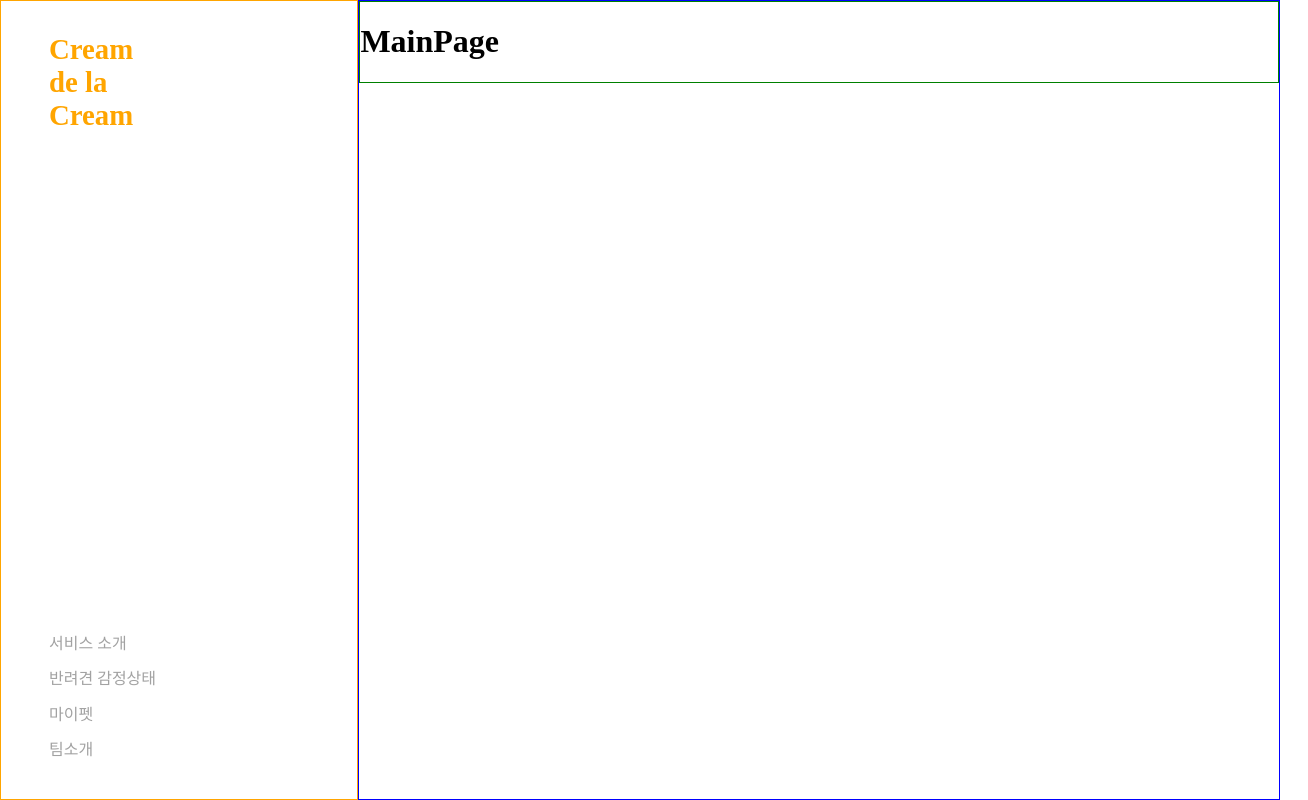
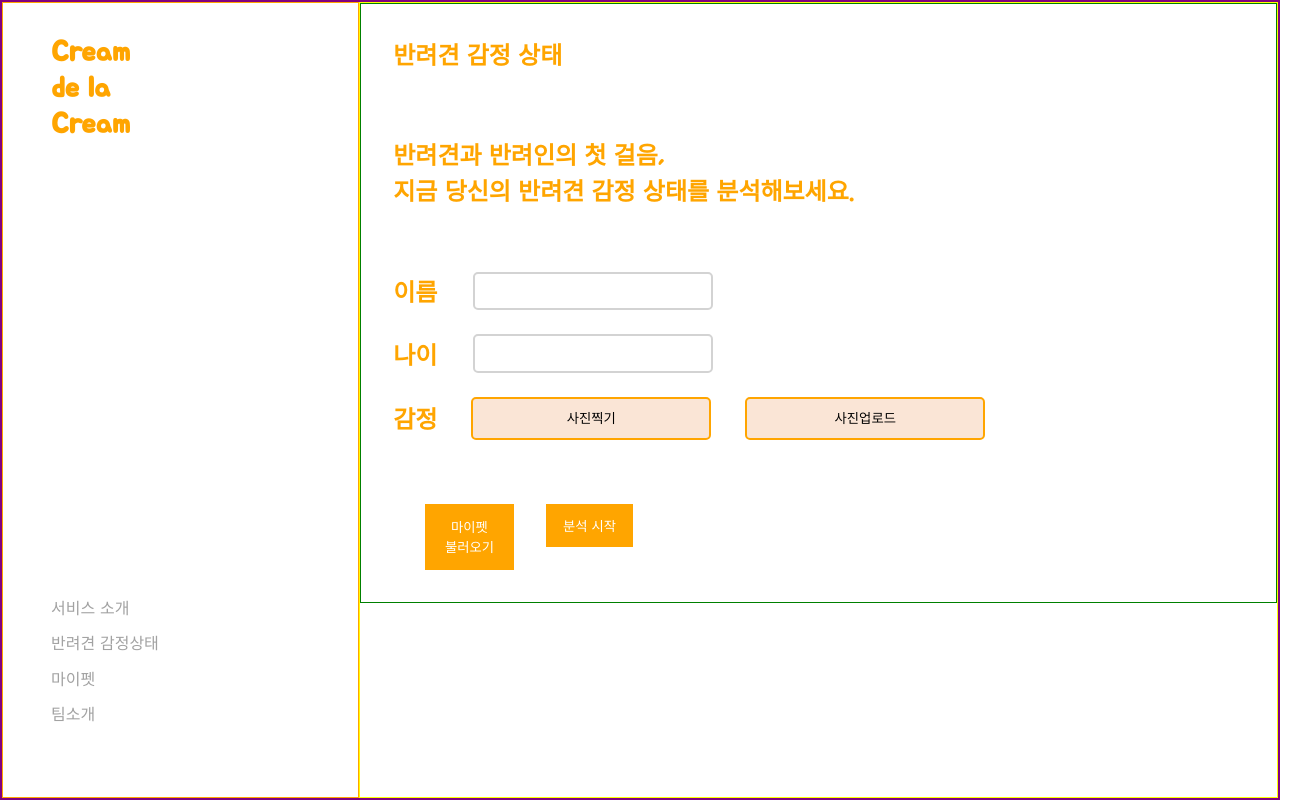
Before and after one commit to CreamDeLaCream/creme-client, a React (Create React App) app: page /main in a window 1280 px wide. Shown: the whole page, 1308 px wide, since content can reach past the window. Built offline with nearby package versions, Linux system fonts and the light colour scheme.

Commit message:
[#5] feat: 메인 페이지 레이아웃 기초 작업 및 Template 컴포넌트 작성

```diff
--- a/src/App.js
+++ b/src/App.js
@@ -16,20 +16,23 @@ import {
   MyPetPage,
   TeamPage,
 } from './pages';
-import { Navbar } from './common/components';
+import { Navbar, Template } from './common/components';
 
-const Center = styled.div`
-  height: 100vh;
-  display: flex;
-  flex-direction: row;
-`;
+// const Center = styled.div`
+//   height: 100vh;
+//   display: flex;
+//   flex-direction: row;
+//   border: 2px solid purple;
+//   max-width: 1440px;
+// `;
 
 function App() {
   return (
     <React.Fragment>
       <ConnectedRouter history={history}>
         <GlobalStyle />
-        <Center>
+        {/* <Center> */}
+        <Template>
           <Navbar />
           <Switch>
             <Route exact path="/" component={IntroPage} />
@@ -39,7 +42,8 @@ function App() {
             <Route exact path="/mypet" component={MyPetPage} />
             <Route exact path="/team" component={TeamPage} />
           </Switch>
-        </Center>
+        </Template>
+        {/* </Center> */}
       </ConnectedRouter>
     </React.Fragment>
   );
--- a/src/common/components/Navbar.js
+++ b/src/common/components/Navbar.js
@@ -52,14 +52,12 @@ const Side = styled.nav`
   ${({ theme }) => theme.device.mobile} {
     min-width: 13rem;
   }
-  /* border-right: 1px solid #e0e0e0; */
 `;
 
 const Logobox = styled.div`
   display: flex;
   margin: 2rem 0 0 3rem;
   cursor: pointer;
-  /* margin-left: 3rem; */
 `;
 
 const LinkWrapper = styled.div`
@@ -71,7 +69,7 @@ const LinkWrapper = styled.div`
 const Menu = styled.div`
   display: flex;
   flex-direction: column;
-  margin: 0 0 2rem 3rem;
+  margin: 0 0 4rem 3rem;
 `;
 
 export default Navbar;
--- a/src/common/components/Template.js
+++ b/src/common/components/Template.js
@@ -1,9 +1,26 @@
-import React from 'react'
+import React from 'react';
+import styled from 'styled-components';
 
-const Template = () => {
+const Template = ({ children }) => {
   return (
-    <div>Template</div>
-  )
-}
+    <Container>
+      <MainForm>{children}</MainForm>
+    </Container>
+  );
+};
 
-export default Template
+const Container = styled.div`
+  display: flex;
+  justify-content: center;
+`;
+
+const MainForm = styled.main`
+  width: 100%;
+  height: 100vh;
+  display: flex;
+  position: relative;
+  max-width: 1440px;
+  border: 2px solid purple;
+`;
+
+export default Template;
--- a/src/common/styles/GlobalStyle.js
+++ b/src/common/styles/GlobalStyle.js
@@ -3,13 +3,15 @@ import { createGlobalStyle } from 'styled-components';
 const GlobalStyle = createGlobalStyle`
     :root{
         --main: orange;
+        --lightorange: #fae5d6;
         --white: #ffffff;
         --gray: #a2a2a2;
+        --lightgray: lightgray;
     }
 
-    /* @import url('https://fonts.googleapis.com/css2?family=Jua&display=swap'); */
+    @import url('https://fonts.googleapis.com/css2?family=Jua&display=swap');
   * {
-        /* font-family: 'Jua', sans-serif; */
+        font-family: 'Jua', sans-serif;
         box-sizing: border-box;
     }
 
--- a/src/common/styles/textStyle.js
+++ b/src/common/styles/textStyle.js
@@ -11,12 +11,13 @@ export const logo_2 = css`
 `;
 
 export const head_1 = css`
-  font-size: 1.8rem;
+  font-size: 1.5rem;
   font-weight: 600;
 `;
 
 export const head_2 = css`
-  font-size: 1.3rem;
+  font-size: 1.5rem;
+  font-weight: 600;
 `;
 
 export const head_3 = css`
@@ -33,6 +34,10 @@ export const sub_2 = css`
   font-size: 1.2rem;
 `;
 
+export const input_1 = css`
+  font-size: 0.9rem;
+  /* line-height: 1rem; */
+`;
 export const body_1 = css`
   font-size: 0.9rem;
   /* line-height: 1rem; */
--- a/src/common/styles/theme.js
+++ b/src/common/styles/theme.js
@@ -1,6 +1,9 @@
 const colors = {
   main: 'orange',
+  lightorange: '#fae5d6',
   white: '#ffffff',
+  gray: '#a2a2a2',
+  lightgray: 'lightgray',
 };
 
 const device = {
--- a/src/pages/Main/Container.js
+++ b/src/pages/Main/Container.js
@@ -11,12 +11,13 @@ const Container = ({ children }) => {
 
 const Wrapper = styled.div`
   width: 72%;
-  border: 1px solid blue;
+  border: 1px solid yellow;
 `;
 
-const Form = styled.main`
+const Form = styled.section`
+  position: relative;
   display: flex;
-  position: relative;
+  flex-direction: column;
   justify-content: flex-start;
   border: 1px solid green;
 `;
--- a/src/pages/Main/MainPage.js
+++ b/src/pages/Main/MainPage.js
@@ -3,13 +3,138 @@ import styled from 'styled-components';
 
 // components
 import Container from './Container';
+import { Text, Grid, Button } from '../../common/components';
 
 const MainPage = () => {
   return (
     <Container>
-      <h1>MainPage</h1>
+      <Grid margin="2rem">
+        <Text type="head_1" color="main">
+          반려견 감정 상태
+        </Text>
+      </Grid>
+
+      <Grid margin="2rem">
+        <Text type="head_2" color="main">
+          반려견과 반려인의 첫 걸음,
+          <br /> 지금 당신의 반려견 감정 상태를 분석해보세요.
+        </Text>
+      </Grid>
+
+      <Grid margin="2rem">
+        <InputWrapper>
+          <Text type="head_2" color="main">
+            이름
+          </Text>
+          <Input />
+        </InputWrapper>
+        <InputWrapper>
+          <Text type="head_2" color="main">
+            나이
+          </Text>
+          <Input />
+        </InputWrapper>
+
+        <PhotoBtnWrapper>
+          <Text type="head_2" color="main">
+            감정
+          </Text>
+          <Button
+            width="15rem"
+            padding="0.6rem"
+            border="2px solid var(--main)"
+            bg="var(--lightorange)"
+            radius="5px"
+            cursor
+          >
+            사진찍기
+          </Button>
+          <Button
+            width="15rem"
+            padding="0.6rem"
+            border="2px solid var(--main)"
+            bg="var(--lightorange)"
+            radius="5px"
+            cursor
+          >
+            사진업로드
+          </Button>
+        </PhotoBtnWrapper>
+      </Grid>
+
+      <Grid margin="2rem">
+        <ButtonWrapper>
+          <Button
+            width="7rem"
+            padding="0.7rem"
+            border="2px solid var(--main)"
+            bg="var(--main)"
+            color="var(--white)"
+            margin="0 0 0 2rem"
+            cursor
+          >
+            마이펫
+            <br />
+            불러오기
+          </Button>
+          <Button
+            width="7rem"
+            padding="0.6rem"
+            border="2px solid var(--main)"
+            bg="var(--main)"
+            color="var(--white)"
+            margin="0 0 0 2rem"
+            cursor
+          >
+            분석 시작
+          </Button>
+        </ButtonWrapper>
+      </Grid>
     </Container>
   );
 };
 
+const Input = styled.input`
+  width: 15rem;
+  height: 2.4rem;
+  border: 2px solid var(--lightgray);
+  border-radius: 5px;
+  padding: 0px 0px 0px 5px;
+  font-size: 1.3rem;
+  color: gray;
+  :focus {
+    outline: none;
+  }
+`;
+
+const InputWrapper = styled.div`
+  width: 20rem;
+  display: flex;
+  align-items: center;
+  justify-content: space-between;
+  margin-bottom: 1.5rem;
+`;
+
+const PhotoBtnWrapper = styled.div`
+  width: 37rem;
+  display: flex;
+  align-items: center;
+  justify-content: space-between;
+`;
+
+const ButtonWrapper = styled.div`
+  width: 15rem;
+  display: flex;
+  /* align-items: center; */
+  /* justify-content: flex-end; */
+  align-items: flex-start;
+  /* justify-content: space-between; */
+  ${({ theme }) => theme.device.tablet} {
+    min-width: 13rem;
+  }
+  ${({ theme }) => theme.device.mobile} {
+    min-width: 13rem;
+  }
+`;
+
 export default MainPage;
--- a/src/pages/index.js
+++ b/src/pages/index.js
@@ -1,8 +1,8 @@
-import AnalysisPage from './Analysis/AnalysisPage';
 import IntroPage from './Intro/IntroPage';
 import MainPage from './Main/MainPage';
+import AnalysisPage from './Analysis/AnalysisPage';
 import MyPetPage from './MyPet/MyPetPage';
-import ResultPage from './result/ResultPage';
-import TeamPage from './team/TeamPage';
+import ResultPage from './Result/ResultPage';
+import TeamPage from './Team/TeamPage';
 
-export { AnalysisPage, IntroPage, MainPage, MyPetPage, ResultPage, TeamPage };
+export { IntroPage, MainPage, AnalysisPage, MyPetPage, ResultPage, TeamPage };
```
